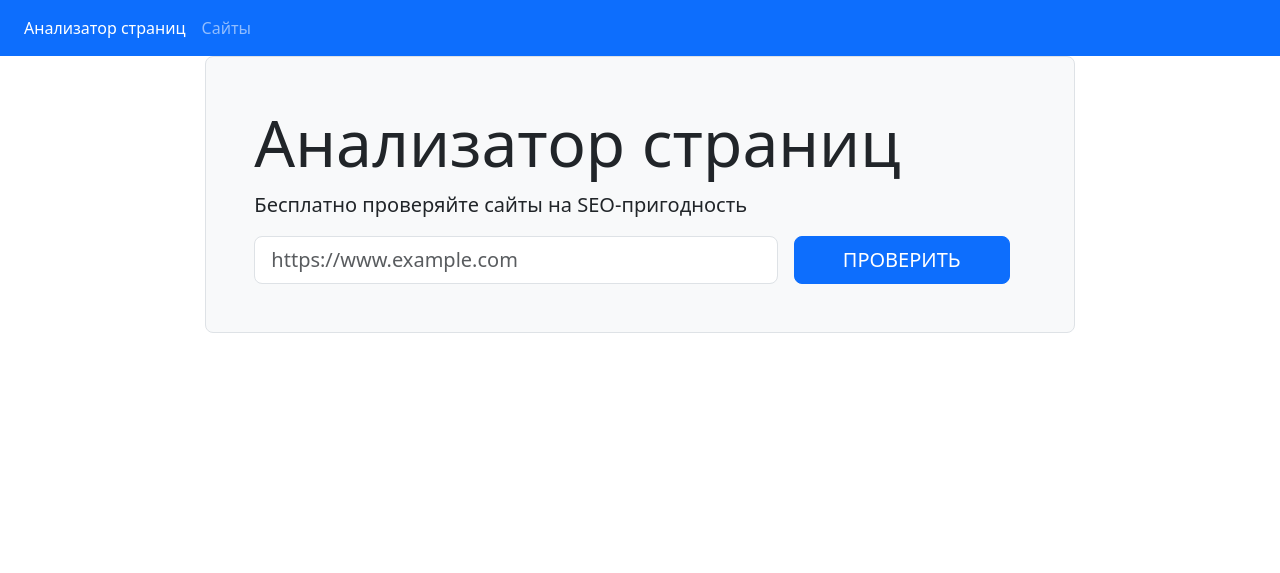
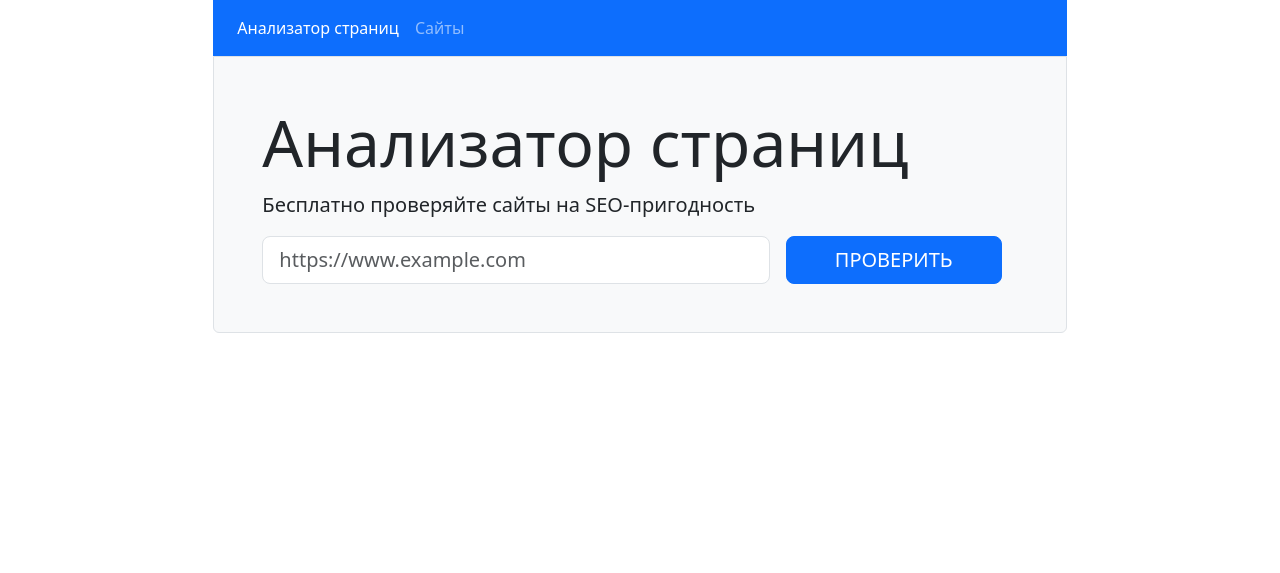
Before and after one commit to Dmitry-Perexozhev/Page-analyzer, a Flask app: page / in a window 1280 px wide. Shown: the top 573 px of the page. Run offline with Flask 3, Linux system fonts and the light colour scheme.

Commit message:
reduce main weight

```diff
--- a/page_analyzer/templates/index.html
+++ b/page_analyzer/templates/index.html
@@ -8,6 +8,7 @@
     <title>Анализатор страниц</title>
 </head>
 <body class="min-vh-100 d-flex flex-column">
+<div class="col-12 col-md-10 col-lg-8 mx-auto">
     <header class="flex-shrink-0">
         <nav class="navbar navbar-expand-md navbar-dark bg-primary px-3">
             <ul class="navbar-nav">
@@ -22,11 +23,11 @@
     </header>
 
     {% for category, msg in get_flashed_messages(with_categories=True) %}
-<div class="alert alert-{{ category }}" role="alert">{{ msg }}</div>
+    <div class="alert alert-{{ category }} mb-0 rounded-0" role="alert">{{ msg }}</div>
     {% endfor %}
 
-<div class="row">
-    <div class="col-12 col-md-10 col-lg-8 mx-auto border rounded-3 bg-light p-5">
+
+    <div class="border rounded-bottom bg-light p-5">
         {% block content %}
         <h1 class="display-3">Анализатор страниц</h1>
         <p class="lead">Бесплатно проверяйте сайты на SEO-пригодность</p>
```
Lines whose indentation alone changed are shown as unchanged.
